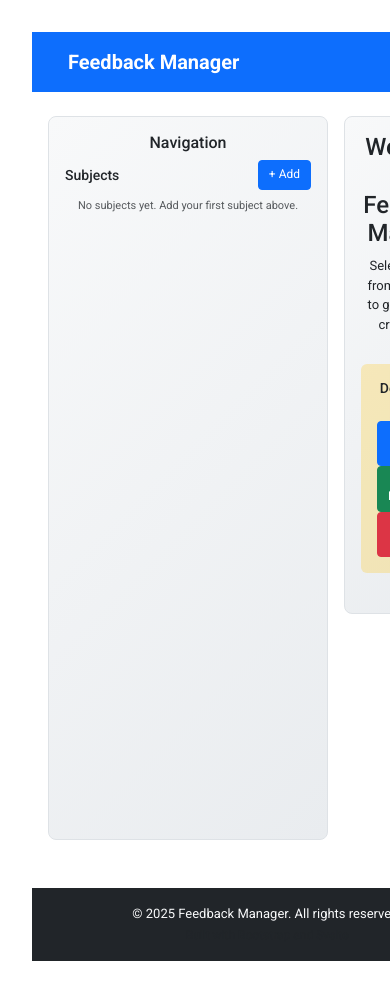
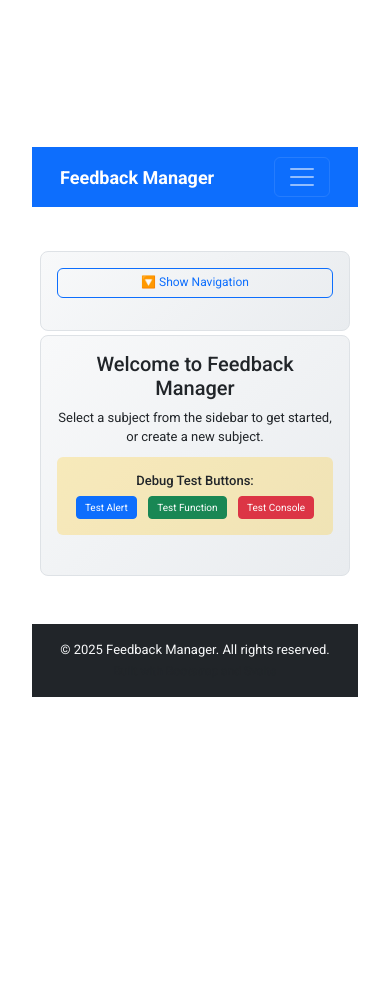
Before and after one commit to senakasjp/feedback, a Svelte app: page / in a window 390 px wide. After the commit the page ends 844 px from the top, so only its background shows below. Built offline with nearby package versions, Linux system fonts and the light colour scheme.

Commit message:
Made the page responsive

```diff
--- a/src/App.svelte
+++ b/src/App.svelte
@@ -22,6 +22,7 @@
 	let showAddAssessment = $state(false)
 	let newSubjectName = $state('')
 	let newAssessmentName = $state('')
+	let showMobileSidebar = $state(false)
 
 	// Category selection for Studio 6 PDR assessments
 	let selectedCategory = $state('')
@@ -658,10 +659,19 @@
 </nav>
 
 <main>
-	<div class="w-100 mt-4" style="padding: 0 16px; margin: 0; display: flex; width: calc(100vw - 32px); gap: 16px;">
-		<!-- Sidebar -->
-		<div style="width: 280px; min-width: 280px; flex-shrink: 0;">
-			<div class="p-3 border bg-light position-sticky" style="top: 20px; height: calc(100vh - 120px); overflow-y: auto; border-radius: 8px;">
+	<div class="container-fluid mt-4">
+		<div class="row">
+			<!-- Sidebar -->
+			<div class="col-lg-3 col-md-4 col-12 mb-4">
+				<div class="p-3 border bg-light position-sticky d-lg-block" style="top: 20px; border-radius: 8px;">
+					<!-- Mobile toggle button -->
+					<div class="d-lg-none mb-3">
+						<button class="btn btn-outline-primary w-100" onclick={() => showMobileSidebar = !showMobileSidebar}>
+							{showMobileSidebar ? '🔼 Hide Navigation' : '🔽 Show Navigation'}
+						</button>
+					</div>
+
+					<div class="{showMobileSidebar ? 'd-block' : 'd-none'} d-lg-block">
 				<h5>Navigation</h5>
 
 				{#if !currentSubject}
@@ -771,11 +781,12 @@
 						</small>
 					</div>
 				{/if}
+					</div>
+				</div>
 			</div>
-		</div>
 
-		<!-- Main Content -->
-		<div style="flex: 1; min-width: 0;">
+			<!-- Main Content -->
+			<div class="col-lg-9 col-md-8 col-12">
 			{#if !currentSubject}
 				<!-- Welcome Screen -->
 				<div class="p-3 border bg-light" style="margin: 0; width: 100%; box-sizing: border-box; border-radius: 8px;">
@@ -793,7 +804,7 @@
 					{#if subjects.length > 0}
 						<div class="row">
 							{#each subjects as subject}
-								<div class="col-xl-3 col-lg-4 col-md-6 mb-4">
+								<div class="col-xl-3 col-lg-4 col-md-6 col-sm-12 mb-4">
 									<div class="card h-100 shadow-sm border-0 subject-card">
 										<div class="card-body d-flex flex-column text-center p-4 position-relative">
 											<!-- Delete button in top-right corner -->
@@ -848,7 +859,7 @@
 					{#if currentSubject.assessments.length > 0}
 						<div class="row">
 							{#each currentSubject.assessments as assessment}
-								<div class="col-xl-3 col-lg-4 col-md-6 mb-4">
+								<div class="col-xl-3 col-lg-4 col-md-6 col-sm-12 mb-4">
 									<div class="card h-100 shadow-sm border-0 assessment-card">
 										<div class="card-body d-flex flex-column text-center p-4">
 											<div class="assessment-icon mb-3">
@@ -872,8 +883,8 @@
 					<p class="text-muted">Subject: {currentSubject.name}</p>
 
 					<!-- Student Info Section -->
-					<div class="row mb-3">
-						<div class="col-md-6">
+					<div class="row mb-3 g-3">
+						<div class="col-lg-6 col-md-12">
 							<label for="studentNameInput" class="form-label">Student Name:</label>
 							<input
 								id="studentNameInput"
@@ -884,16 +895,15 @@
 								onchange={saveAssessmentData}
 							>
 						</div>
-						<div class="col-md-6">
+						<div class="col-lg-6 col-md-12">
 							<label for="studentImageInput" class="form-label">Student Photo:</label>
-							<div class="d-flex align-items-center gap-3">
+							<div class="d-flex flex-column flex-sm-row align-items-start align-items-sm-center gap-3">
 								<input
 									id="studentImageInput"
 									type="file"
-									class="form-control"
+									class="form-control flex-grow-1"
 									accept="image/*"
 									onchange={handleImageUpload}
-									style="flex: 1;"
 								>
 								{#if studentImage}
 									<img
@@ -926,8 +936,8 @@
 						{/if}
 
 						<label for="paragraphInput" class="form-label">Add a new paragraph:</label>
-						<div class="input-group">
-							<textarea id="paragraphInput" class="form-control" rows="3" bind:value={newParagraph} placeholder="Type your paragraph here..."></textarea>
+						<div class="input-group flex-column flex-sm-row">
+							<textarea id="paragraphInput" class="form-control mb-2 mb-sm-0" rows="3" bind:value={newParagraph} placeholder="Type your paragraph here..."></textarea>
 							<button class="btn btn-primary" type="button" onclick={addParagraph}>Add</button>
 						</div>
 					</div>
@@ -935,10 +945,10 @@
 					<!-- Display Paragraphs -->
 					<div class="paragraphs">
 						{#each getOrderedParagraphs() as { paragraph, originalIndex }}
-							<div class="mb-3 p-2 border-start border-primary border-3 bg-white d-flex align-items-start">
-								<div class="form-check me-3">
+							<div class="mb-3 p-2 border-start border-primary border-3 bg-white d-flex flex-column flex-sm-row align-items-start">
+								<div class="form-check me-sm-3 mb-2 mb-sm-0 d-flex align-items-center">
 									<input
-										class="form-check-input"
+										class="form-check-input me-2"
 										type="checkbox"
 										id="paragraph-{originalIndex}"
 										checked={selectedParagraphs.has(originalIndex)}
@@ -950,7 +960,7 @@
 								</div>
 								<p class="mb-0 flex-grow-1">{paragraph}</p>
 								<button
-									class="btn btn-outline-danger btn-sm ms-2 delete-btn"
+									class="btn btn-outline-danger btn-sm ms-sm-2 mt-2 mt-sm-0 delete-btn align-self-start"
 									onclick={() => deleteParagraph(originalIndex)}
 									title="Delete paragraph"
 								>
@@ -972,6 +982,7 @@
 					{/if}
 				</div>
 			{/if}
+			</div>
 		</div>
 	</div>
 </main>
@@ -1175,6 +1186,71 @@
 		box-sizing: border-box !important;
 	}
 
+	/* Responsive improvements */
+	@media (max-width: 768px) {
+		:global(.navbar-brand) {
+			font-size: 18px !important;
+		}
+
+		:global(.btn) {
+			font-size: 12px !important;
+			padding: 6px 12px !important;
+		}
+
+		:global(.card-body) {
+			padding: 12px !important;
+		}
+
+		:global(.subject-card .card-title, .assessment-card .card-title) {
+			font-size: 18px !important;
+			min-height: 40px !important;
+		}
+
+		:global(.subject-icon, .assessment-icon) {
+			font-size: 36px !important;
+		}
+
+		:global(h2) {
+			font-size: 20px !important;
+		}
+
+		:global(h5, h6) {
+			font-size: 13px !important;
+		}
+	}
+
+	@media (max-width: 576px) {
+		:global(.container-fluid) {
+			padding-left: 8px !important;
+			padding-right: 8px !important;
+		}
+
+		:global(.card) {
+			margin-bottom: 16px !important;
+		}
+
+		:global(.btn-sm) {
+			font-size: 10px !important;
+			padding: 4px 8px !important;
+		}
+
+		:global(.form-control) {
+			font-size: 14px !important;
+		}
+
+		:global(.alert) {
+			padding: 6px 10px !important;
+			font-size: 11px !important;
+		}
+	}
+
+	/* Mobile sidebar improvements */
+	@media (max-width: 991px) {
+		:global(.position-sticky) {
+			position: relative !important;
+		}
+	}
+
 	/* Small delete button styling */
 	:global(.delete-btn) {
 		font-size: 16px !important;
```
Also changed, not shown: src-tauri/tauri.conf.json (+7 -4 lines), 1 other file (tests, documents, lock files or other folders).
